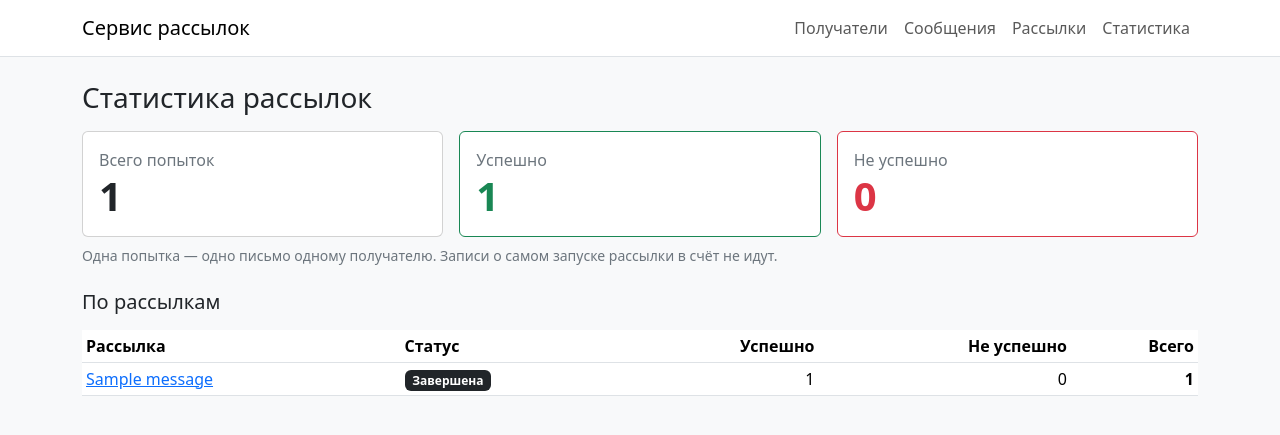
After one commit to Jd4rc/project_4, a Django app: page /statistics/ in a window 1280 px wide. The commit adds this page. Shown: the top 435 px of the page. Run offline with Django 5.2, Linux system fonts and the light colour scheme; tables that the repository leaves empty hold one stand-in row (values such as "Sample post").

Commit message:
feat: add mailing statistics

```diff
--- /dev/null
+++ b/mailings/statistics.py
@@ -0,0 +1,54 @@
+"""Статистика (R16-R19).
+
+Всё считается агрегатами в базе, а не циклами по queryset. Перед подсчётом
+закрываются просроченные рассылки: статус хранится строкой и между запусками
+фоновой задачи врёт (решение по Q3), а «активных» без этого посчитает лишние.
+"""
+
+from django.db.models import Count, Q
+
+from mailings.models import Client, Mailing, MailingAttempt
+
+
+def home_stats():
+    """Три цифры главной страницы (R17, R18, R19)."""
+    Mailing.objects.finish_expired()
+
+    counts = Mailing.objects.aggregate(
+        total=Count('pk'),
+        active=Count('pk', filter=Q(status=Mailing.Status.STARTED)),
+    )
+    # Допущение по Q4 (не подтверждено куратором): «уникальный получатель» —
+    # клиент, состоящий хотя бы в одной рассылке; в трёх рассылках он один.
+    # Если окажется «все клиенты в базе» — здесь заменить на Client.objects.count().
+    counts['recipients'] = Client.objects.filter(mailings__isnull=False).distinct().count()
+    return counts
+
+
+def attempt_totals():
+    """Успешные / неуспешные / всего по всем письмам (R16).
+
+    Считаем только записи о письмах: запись о запуске — это не отправка,
+    и с ней одна рассылка на пятерых давала бы шесть попыток вместо пяти.
+    """
+    return MailingAttempt.objects.letters().aggregate(
+        total=Count('pk'),
+        success=Count('pk', filter=Q(status=MailingAttempt.Status.SUCCESS)),
+        failure=Count('pk', filter=Q(status=MailingAttempt.Status.FAILURE)),
+    )
+
+
+def mailing_report():
+    """Те же три числа по каждой рассылке (R16)."""
+    Mailing.objects.finish_expired()
+
+    letter = Q(attempts__client__isnull=False)
+    return Mailing.objects.select_related('message').annotate(
+        letters_total=Count('attempts', filter=letter),
+        letters_success=Count(
+            'attempts', filter=letter & Q(attempts__status=MailingAttempt.Status.SUCCESS)
+        ),
+        letters_failure=Count(
+            'attempts', filter=letter & Q(attempts__status=MailingAttempt.Status.FAILURE)
+        ),
+    )
--- /dev/null
+++ b/mailings/templates/mailings/statistics.html
@@ -0,0 +1,67 @@
+{% extends 'base.html' %}
+
+{% block title %}Статистика — сервис рассылок{% endblock %}
+
+{% block content %}
+    <h1 class="h3 mb-3">Статистика рассылок</h1>
+
+    <div class="row g-3 mb-2">
+        <div class="col-md-4">
+            <div class="card h-100">
+                <div class="card-body">
+                    <div class="text-secondary">Всего попыток</div>
+                    <div class="display-6 fw-semibold">{{ totals.total }}</div>
+                </div>
+            </div>
+        </div>
+        <div class="col-md-4">
+            <div class="card h-100 border-success">
+                <div class="card-body">
+                    <div class="text-secondary">Успешно</div>
+                    <div class="display-6 fw-semibold text-success">{{ totals.success }}</div>
+                </div>
+            </div>
+        </div>
+        <div class="col-md-4">
+            <div class="card h-100 border-danger">
+                <div class="card-body">
+                    <div class="text-secondary">Не успешно</div>
+                    <div class="display-6 fw-semibold text-danger">{{ totals.failure }}</div>
+                </div>
+            </div>
+        </div>
+    </div>
+    <p class="text-secondary small mb-4">
+        Одна попытка — одно письмо одному получателю. Записи о самом запуске рассылки в счёт не идут.
+    </p>
+
+    <h2 class="h5 mb-3">По рассылкам</h2>
+    {% if report %}
+        <div class="table-responsive">
+            <table class="table table-sm align-middle">
+                <thead>
+                    <tr>
+                        <th>Рассылка</th>
+                        <th>Статус</th>
+                        <th class="text-end">Успешно</th>
+                        <th class="text-end">Не успешно</th>
+                        <th class="text-end">Всего</th>
+                    </tr>
+                </thead>
+                <tbody>
+                    {% for mailing in report %}
+                        <tr>
+                            <td><a href="{{ mailing.get_absolute_url }}">{{ mailing.message.subject }}</a></td>
+                            <td>{% include 'mailings/includes/status_badge.html' with mailing=mailing %}</td>
+                            <td class="text-end">{{ mailing.letters_success }}</td>
+                            <td class="text-end">{{ mailing.letters_failure }}</td>
+                            <td class="text-end fw-semibold">{{ mailing.letters_total }}</td>
+                        </tr>
+                    {% endfor %}
+                </tbody>
+            </table>
+        </div>
+    {% else %}
+        <p class="text-secondary">Рассылок пока нет.</p>
+    {% endif %}
+{% endblock %}
--- a/mailings/urls.py
+++ b/mailings/urls.py
@@ -19,6 +19,7 @@ from mailings.views import (
     MessageDetailView,
     MessageListView,
     MessageUpdateView,
+    StatisticsView,
 )
 
 app_name = MailingsConfig.name
@@ -41,4 +42,5 @@ urlpatterns = [
     path('mailings/<int:pk>/edit/', MailingUpdateView.as_view(), name='mailing_update'),
     path('mailings/<int:pk>/delete/', MailingDeleteView.as_view(), name='mailing_delete'),
     path('mailings/<int:pk>/send/', MailingSendView.as_view(), name='mailing_send'),
+    path('statistics/', StatisticsView.as_view(), name='statistics'),
 ]
--- a/mailings/views.py
+++ b/mailings/views.py
@@ -14,12 +14,30 @@ from django.views.generic import (
 from mailings.forms import ClientForm, MailingForm, MessageForm
 from mailings.models import Client, Mailing, Message
 from mailings.services import MailingFinished, send_mailing
+from mailings.statistics import attempt_totals, home_stats, mailing_report
 
 
 class HomeView(TemplateView):
-    """Главная. Статистика (R17-R19) появится в блоке 6."""
+    """Главная: всего рассылок, активных, уникальных получателей (R17-R19)."""
 
     template_name = 'mailings/home.html'
+
+    def get_context_data(self, **kwargs):
+        context = super().get_context_data(**kwargs)
+        context['stats'] = home_stats()
+        return context
+
+
+class StatisticsView(TemplateView):
+    """Отчёт по попыткам: успешные, неуспешные, всего (R16)."""
+
+    template_name = 'mailings/statistics.html'
+
+    def get_context_data(self, **kwargs):
+        context = super().get_context_data(**kwargs)
+        context['totals'] = attempt_totals()
+        context['report'] = mailing_report()
+        return context
 
 
 class ClientListView(ListView):
--- a/templates/includes/nav.html
+++ b/templates/includes/nav.html
@@ -11,6 +11,9 @@
             <li class="nav-item">
                 <a class="nav-link" href="{% url 'mailings:mailing_list' %}">Рассылки</a>
             </li>
+            <li class="nav-item">
+                <a class="nav-link" href="{% url 'mailings:statistics' %}">Статистика</a>
+            </li>
         </ul>
     </div>
 </nav>
```
Also changed, not shown: mailings/templates/mailings/home.html (+32 -4 lines).
